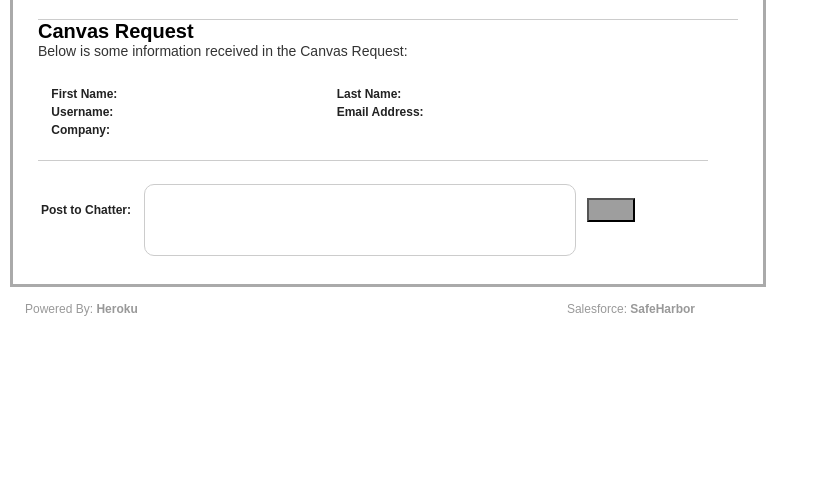
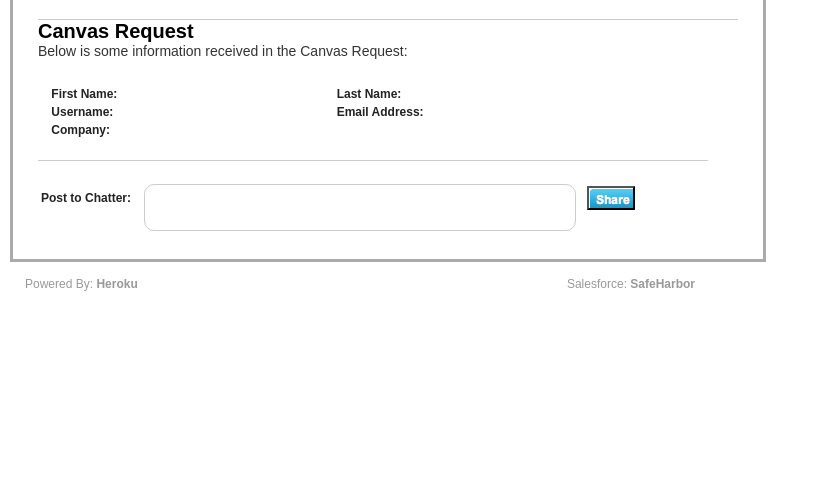
Before and after one commit to cheynepierce/PythonSfdcCanvasQuickStart, a Flask app: page / in a window 1280 px wide. Shown: the part 103-599 px from the top of the page, without its empty margins (0-819 px from the left). Run offline with Flask 2, Linux system fonts and the light colour scheme; grey boxes are pictures that could not be loaded.

Commit message:
added share.png/updated talk.css

```diff
--- a/canvas/static/css/talk.css
+++ b/canvas/static/css/talk.css
@@ -20,7 +20,7 @@
 
 #speech-input-field {
     width: 400px;
-    height: 50px;
+    height: 25px;
     padding: 10px 15px;
     margin-top: 20px;
     font-size: 100%;
@@ -33,5 +33,5 @@
     clear: both;
     width: 48px;
     height:24px;
-    background: #666666 url(/examples/chatter-talk/share.png) no-repeat;
+    background: #666666 url(../img/share.png) no-repeat;
 }
--- a/canvas/templates/main.html
+++ b/canvas/templates/main.html
@@ -55,6 +55,7 @@
 					success: function(data) {
 						if (data.status === 201) {
 							$("#status").text('Posted!');
+							$("#speech-input-field").val('');
 						}
 					}
 				}
```
Also changed, not shown: canvas/static/img/share.png (added).
